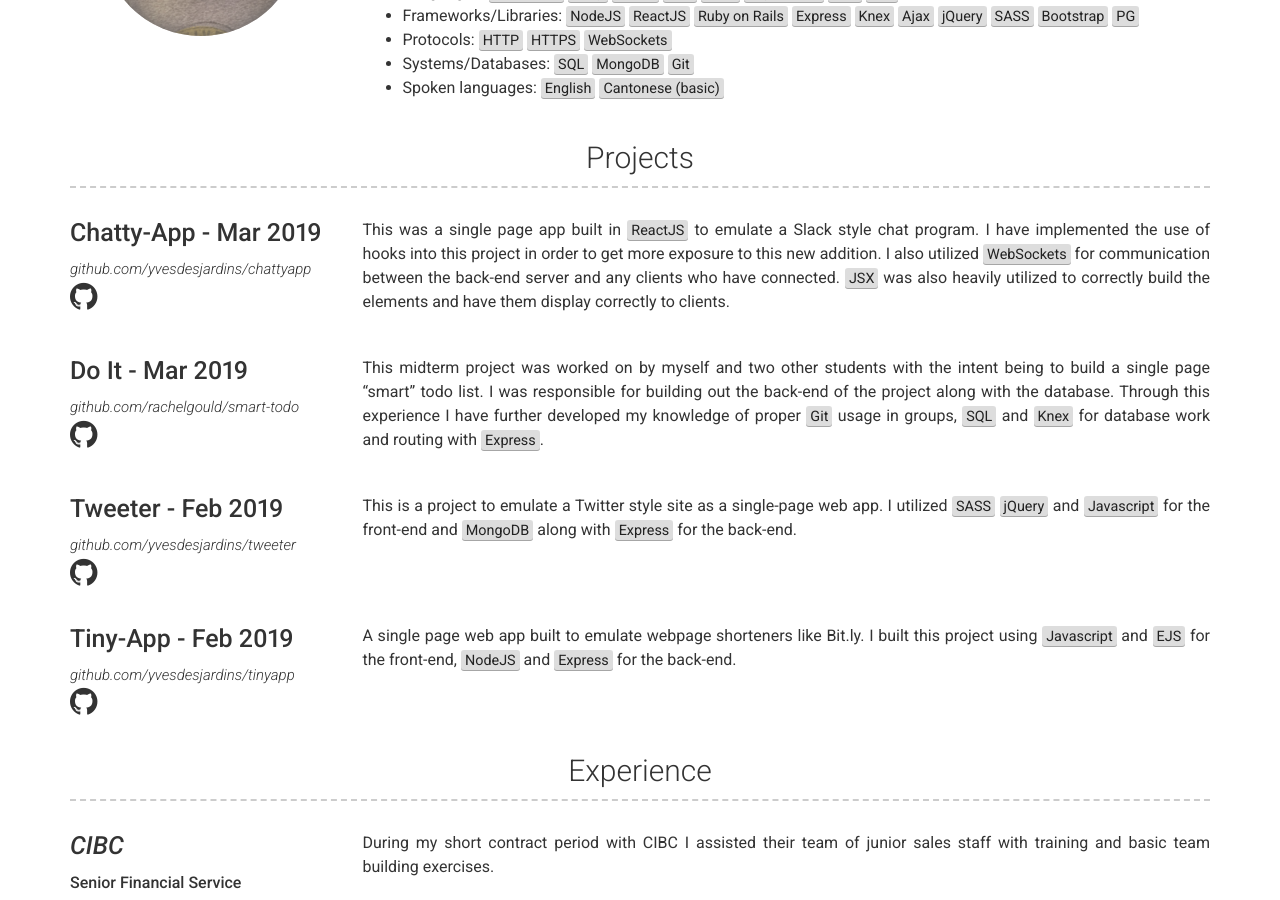
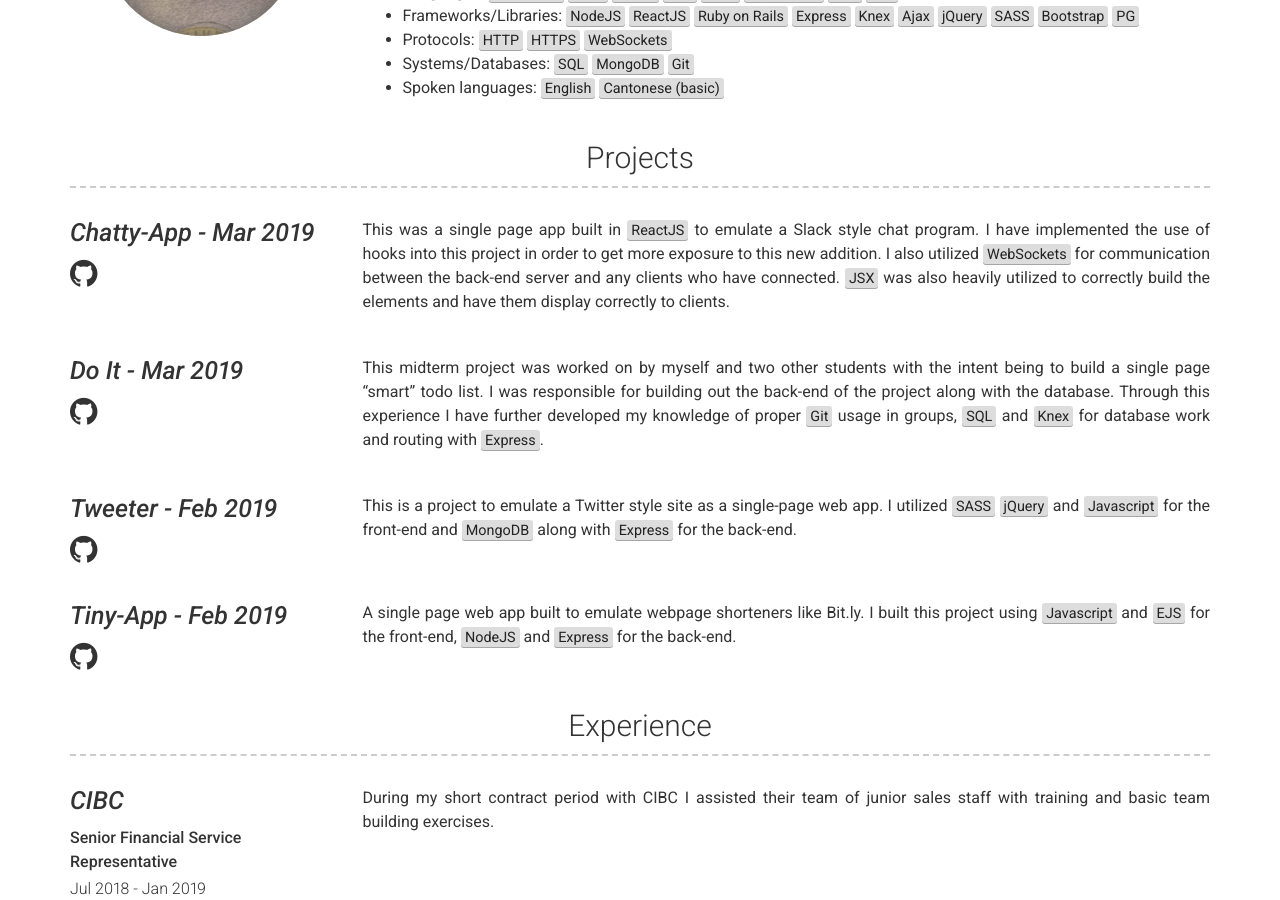
Before and after one commit to YvesDesjardins/YvesDesjardins.github.io, a Jekyll site: the page built from index.md, in a window 1280 px wide and 900 px high, scrolled down 493 px. Built offline with Jekyll 4.4.1, drawn with Linux system fonts in a browser that asks for light colours.

Commit message:
update style of project links

```diff
--- a/_includes/projects.html
+++ b/_includes/projects.html
@@ -3,10 +3,7 @@
   {% for project in site.data.projects %}
   <div class="row clearfix project">
     <div class="col-xs-12 col-sm-4 col-md-3 col-print-12 left-column">
-        <h4>{{ project.name }}</h4>
-        {%- if project.link -%}
-          {% include a.html href=project.link class="project-link" %}{{ project.link }}</a>
-        {%- endif -%}
+      <h4> <a href="https://github.com/{{ project.github }}">{{ project.name }}</a></h4>
       <p class="no-print">
         <a href="https://github.com/{{ project.github }}" target="_blank">
           <i class="fa fa-github" title="{{ project.name }} Github link"></i>
```
Also changed, not shown: 1 other file. Lines whose indentation alone changed are shown as unchanged.
